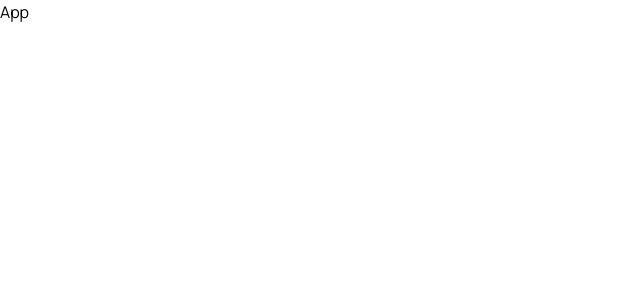
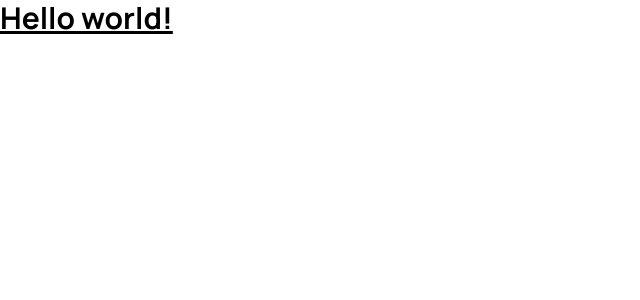
Before and after one commit to aarabii/An, a Next.js app: page / in a window 1280 px wide. Shown: the top 300 px of the page, without its empty margins (0-640 px from the left). Built offline with nearby package versions, Linux system fonts and the light colour scheme.

Commit message:
added src folder to tailwinf config

```diff
--- a/src/app/page.tsx
+++ b/src/app/page.tsx
@@ -1,7 +1,7 @@
 "use client";
 
-import { Main } from "@/pages/Main";
-import { Preloader } from "@/pages/Preloader";
+import { Main } from "@/layouts/Main";
+import { Preloader } from "@/layouts/Preloader";
 import React, { useState, useEffect } from "react";
 
 export default function Home() {
--- /dev/null
+++ b/src/layouts/Main.tsx
@@ -0,0 +1,3 @@
+export const Main = () => {
+  return <h1 className="text-3xl font-bold underline">Hello world!</h1>;
+};
--- a/src/pages/Main.tsx
+++ /dev/null
@@ -1,3 +0,0 @@
-export const Main = () => {
-  return <div>App</div>;
-};
--- a/tailwind.config.ts
+++ b/tailwind.config.ts
@@ -5,6 +5,9 @@ const config: Config = {
     "./src/pages/**/*.{js,ts,jsx,tsx,mdx}",
     "./src/components/**/*.{js,ts,jsx,tsx,mdx}",
     "./src/app/**/*.{js,ts,jsx,tsx,mdx}",
+
+    // Or if using `src` directory:
+    "./src/**/*.{js,ts,jsx,tsx,mdx}",
   ],
   theme: {
     extend: {
```
Also changed, not shown: src/layouts/Preloader.tsx (renamed from src/pages/Preloader.tsx).
